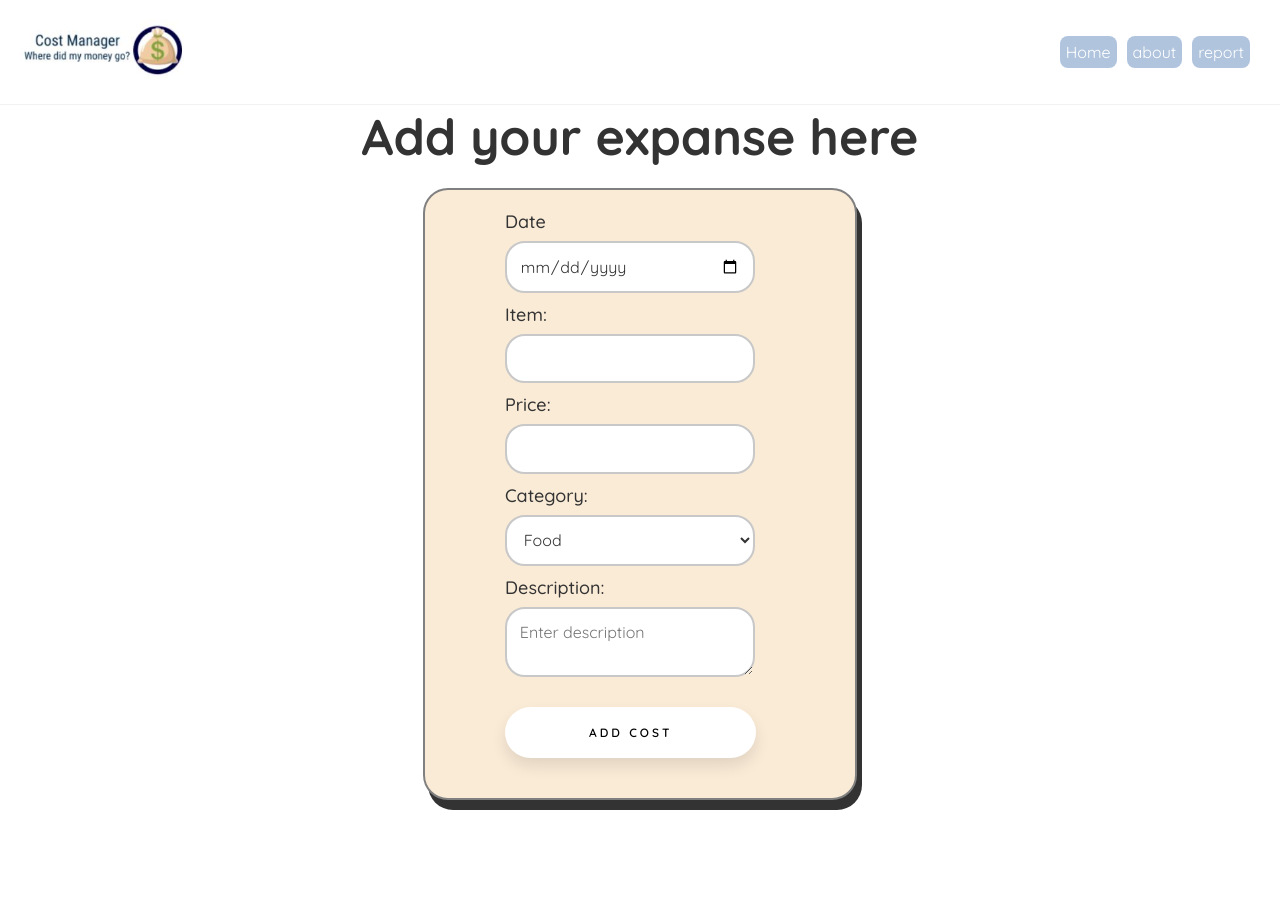
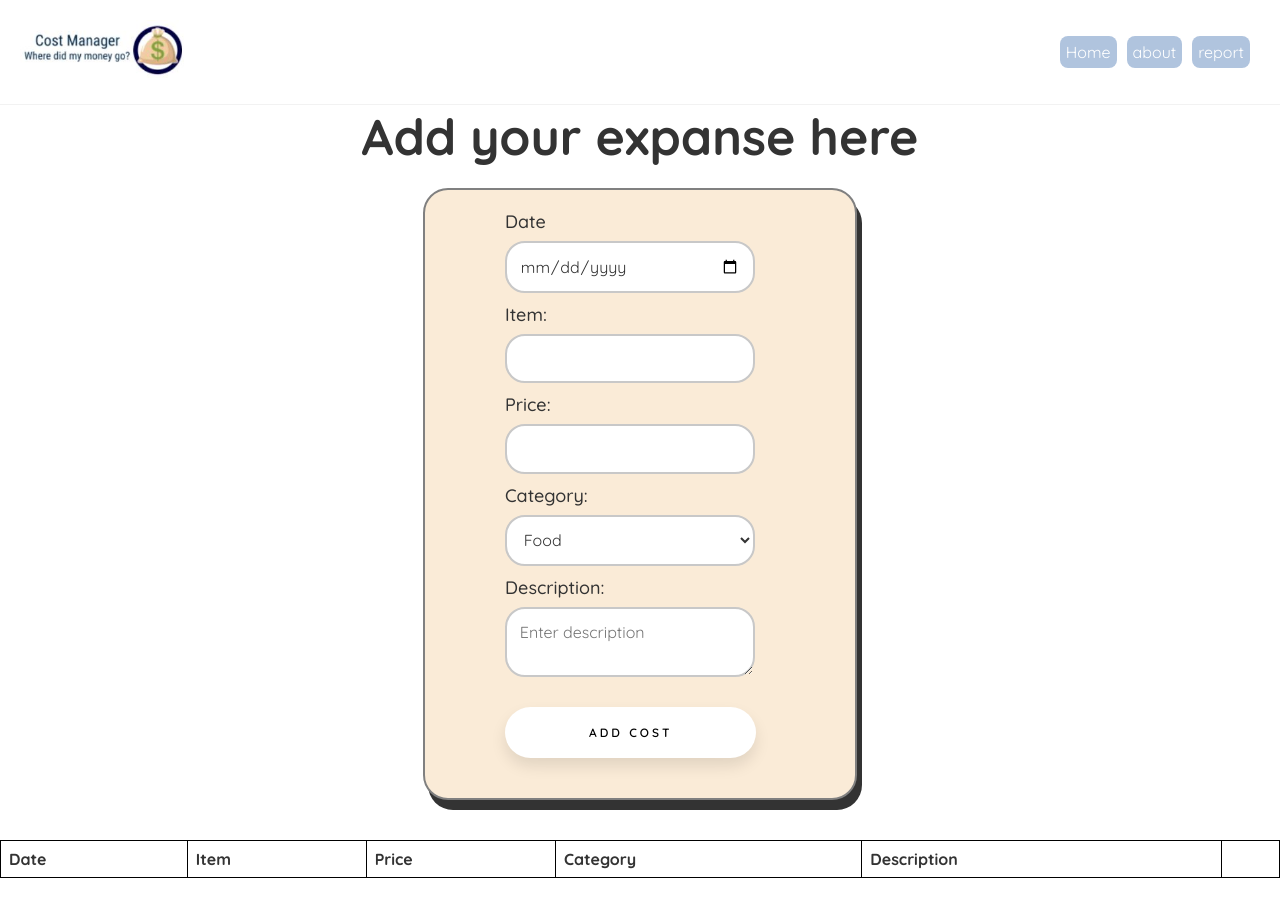
Before and after one commit to EdenBlau/Cost-Manager, a React (Create React App) app: page / in a window 1280 px wide. Shown: the top 916 px of the page. Before the commit the page ends 850 px from the top, so only its background shows below. Built offline with nearby package versions, Linux system fonts and the light colour scheme.

Commit message:
update home.js , home.css 14/1

```diff
--- a/src/App.js
+++ b/src/App.js
@@ -17,7 +17,7 @@ function App() {
                         <Route path="/about">
                             <About/>
                         </Route>
-                        <Route path="/reports">
+                        <Route path="/report">
                             <Reports/>
                         </Route>
                     </Switch>
--- a/src/Home.css
+++ b/src/Home.css
@@ -81,33 +81,28 @@ button:active {
     transform: translateY(-1px);
 }
 
-.Home li {
-    list-style: none;
-    padding: 10px;
-    margin-bottom: 10px;
-    background-color: #f4f4f4;
-    border-radius: 5px;
-}
-.Home li button {
-    float: right;
-    margin-left: 10px;
-    padding: 5px 10px;
-    background-color: #ff0000;
-    color: #fff;
-    border-radius: 5px;
-    border: none;
-    cursor: pointer;
+table {
+    width: 100%; /* adjust as needed */
+    border-collapse: collapse; /* remove the cell spacing */
+    margin:20px; /* add margin around the table */
+    font-family: Arial, Helvetica, sans-serif; /* choose a font */
 }
 
-.list-item {
-    list-style: none;
-    padding: 10px;
-    border-bottom: 1px solid #ccc;
-    font-size: 1.2rem;
-    display: flex;
-    justify-content: space-between;
+th, td {
+    border: 1px solid black; /* add a border to the cells */
+    padding: 8px; /* add some padding to the cells */
+    text-align: left; /* align the text to the left */
 }
 
-.list-item span {
-    font-weight: bold;
+
+
+/* Add hover effect to the rows*/
+tr:hover {
+    background-color: #f5f5f5;
 }
+
+.delete-button:hover {
+    background-color: red;
+    color: #fff;
+    transition: all 0.2s ease-in-out;
+}
--- a/src/Home.js
+++ b/src/Home.js
@@ -19,6 +19,7 @@ const Home = () => {
     const [category, setCategory] = useState('food');
     const [description, setDescription] = useState('');
     const [inputs, setInputs] = useState([]);
+    const [error, setError] = useState('');
 
 
 
@@ -30,7 +31,7 @@ const Home = () => {
 
                 <div className="inputGroup">
                     <label htmlFor='name'>Date</label>
-                    <input type="date" value={date} onChange={e=>setDate(e.target.value)} required="" autoComplete={'off'}/>
+                    <input type="date" value={date} onChange={e=>setDate(e.target.value)} required autoComplete={'off'}/>
                 </div>
 
                 <div className="inputGroup">
@@ -62,25 +63,56 @@ const Home = () => {
                 </div>
 
                 <div className="submit">
-                    <button id="plus" onClick={()=>{
-                        setInputs([...inputs,{date,item,price,category,description}]);
-                        localStorage.setItem('inputs', JSON.stringify([...inputs,{date,item,price,category,description}]));
+                    <button id="plus" onClick={() => {
+                        if (!date || !item || !price) {
+                            alert("please enter all field")
+                            return;
+                        }
+                        setError('');
+                        setInputs([...inputs, { date, item, price, category, description }]);
+                        localStorage.setItem('inputs', JSON.stringify([...inputs, { date, item, price, category, description }]));
                     }}>Add cost</button>
+                    {error && <p className="error">{error}</p>}
                 </div>
 
             </div>
 
             {/*The component then maps over the items in the inputs state variable and displays them in a list*/}
-            {inputs.map((input, index) => (
-                <li className={'list-item'} key={index}>
-                    Date: {input.date} Item: {input.item} Price: {input.price} Category: {input.category} Description: {input.description}
-                    <button onClick={()=>{
-                        inputs.splice(index, 1);
-                        setInputs([...inputs]);
-                        localStorage.setItem('inputs', JSON.stringify(inputs));
-                    }}>Delete</button>
-                </li>
-            ))}
+            <table>
+                <thead>
+                <tr>
+                    <th>Date</th>
+                    <th>Item</th>
+                    <th>Price</th>
+                    <th>Category</th>
+                    <th>Description</th>
+                    <th></th>
+                </tr>
+                </thead>
+                <tbody>
+                {inputs.map((input, index) => (
+                    <tr key={index}>
+                        <td>{input.date}</td>
+                        <td>{input.item}</td>
+                        <td>{input.price}</td>
+                        <td>{input.category}</td>
+                        <td>{input.description}</td>
+                        <td>
+                            <button
+                                className={'delete-button'}
+                                onClick={() => {
+                                    inputs.splice(index, 1);
+                                    setInputs([...inputs]);
+                                    localStorage.setItem('inputs', JSON.stringify(inputs));
+                                }}
+                            >
+                                Delete
+                            </button>
+                        </td>
+                    </tr>
+                ))}
+                </tbody>
+            </table>
 
         </div>
 
```
